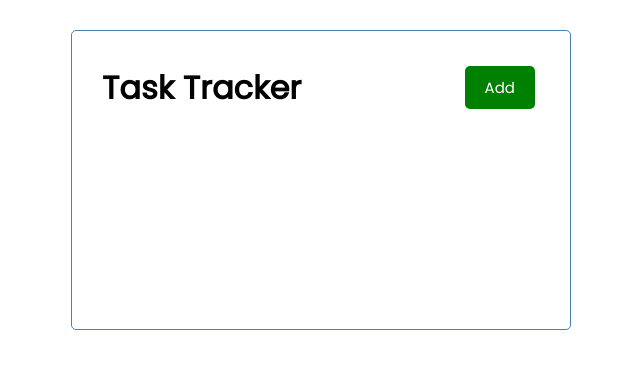
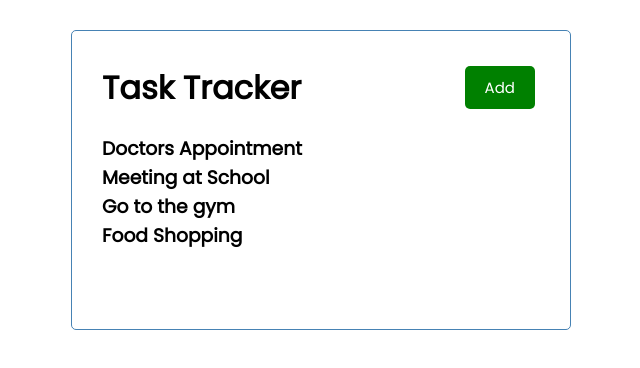
Before and after one commit to filimonel/react-task-tracker, a React (Create React App) app in the folder react-task-tracker/: page / in a window 1280 px wide. Shown: the top 368 px of the page, without its empty margins (319-959 px from the left). Built offline with nearby package versions, Linux system fonts and the light colour scheme.

Commit message:
created tasks component - created task component

```diff
--- a/react-task-tracker/src/App.js
+++ b/react-task-tracker/src/App.js
@@ -1,9 +1,39 @@
+import { useState } from 'react'
 import Header from './components/Header'
+import Tasks from './components/Tasks'
 
 function App() {
+  const [tasks, setTasks] = useState([
+    {
+        id: 1,
+        text: 'Doctors Appointment',
+        day: 'Feb 5th at 2:30pm',
+        reminder: true
+    },
+    {
+        id: 2,
+        text: 'Meeting at School',
+        day: 'Feb 6th at 4:30pm',
+        reminder: true
+    },
+    {
+        id: 3,
+        text: 'Go to the gym',
+        day: 'Feb 8th at 1:30pm',
+        reminder: true
+    },
+    {
+        id: 4,
+        text: 'Food Shopping',
+        day: 'Feb 9th at 3:30pm',
+        reminder: true
+    },
+  ])
+
   return (
     <div className="container">
       <Header />
+      <Tasks tasks={tasks}/>
     </div>
   );
 }
--- /dev/null
+++ b/react-task-tracker/src/components/Tasks.js
@@ -0,0 +1,13 @@
+// Task Component
+
+const Tasks = ({tasks}) => {
+    return (
+        <>
+            {tasks.map(task => (
+                <h3 key={task.id}>{task.text}</h3>
+            ))}
+        </>
+    )
+}
+
+export default Tasks
```
Also changed, not shown: react-task-tracker/src/components/Task.js (+11 -0 lines).
